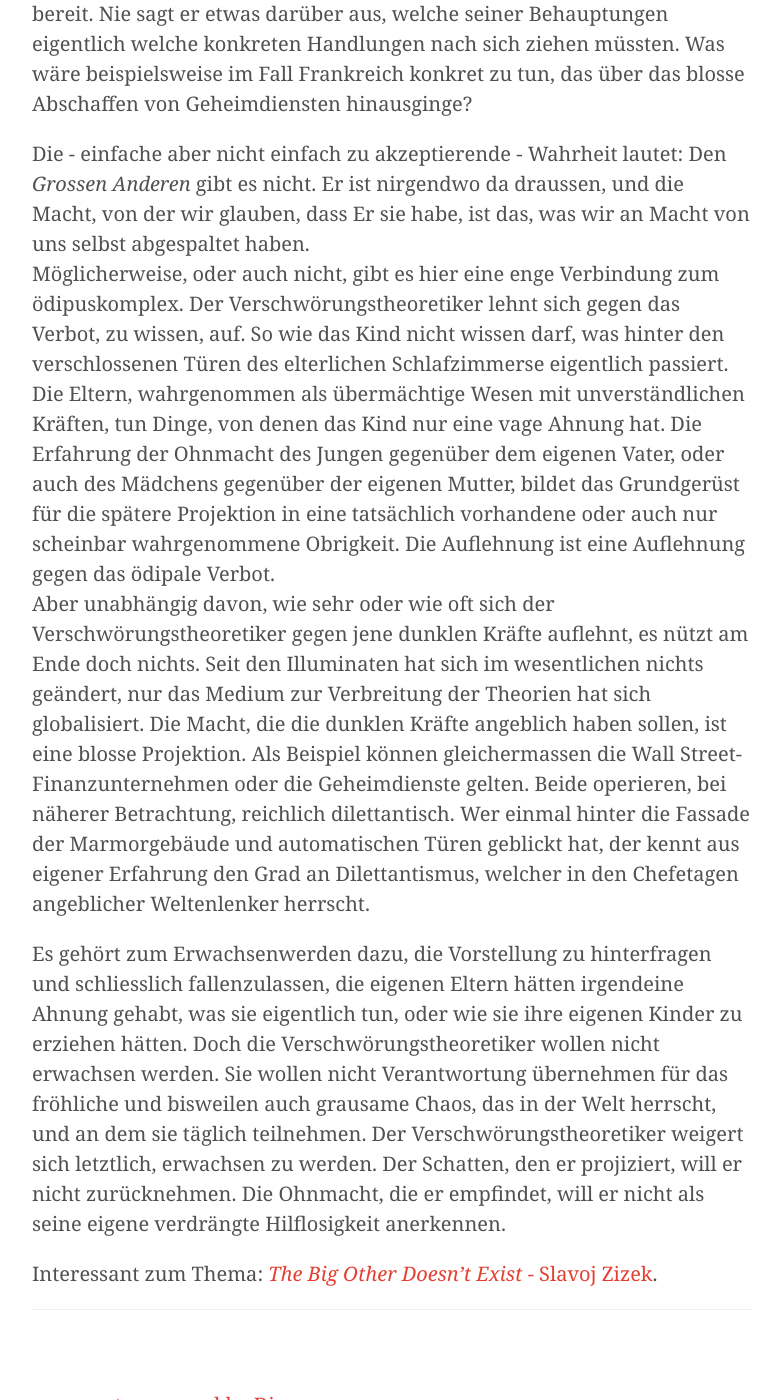
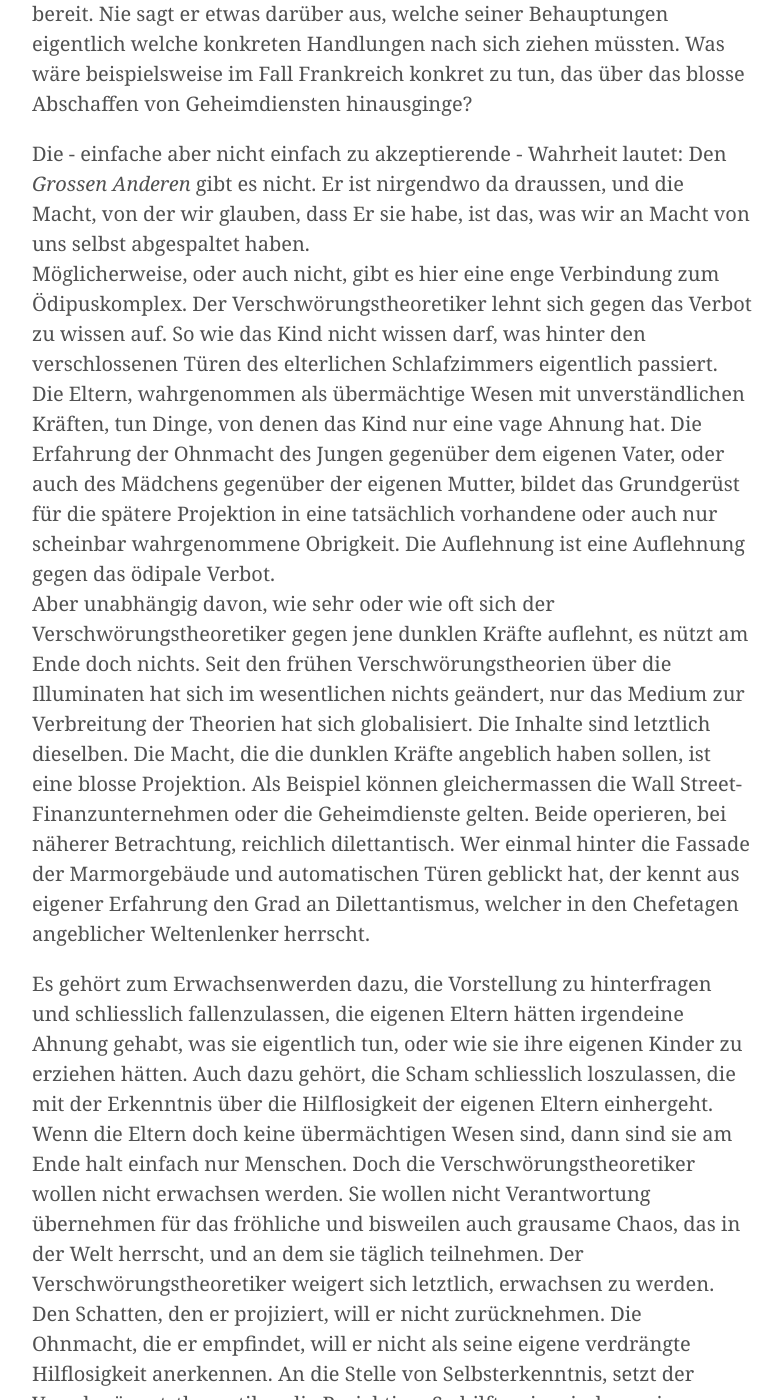
Before and after one commit to fabian-kostadinov/fabian-kostadinov.github.io, a Jekyll site: the page built from _posts/2015-01-10-reaktion-auf-die-verschworungstheoretiker-im-falle-charlie-hebdos.md, in a window 1280 px wide and 1400 px high, scrolled down 1648 px. Shown: the whole window, without its empty margins (248-1031 px from the left). Built offline with Jekyll 4.4.1, drawn with Linux system fonts in a browser that asks for light colours; nearby versions of some CDN libraries; Markdown is read by kramdown in place of the engine named in the settings; comment, search, counter and statistics services are not loaded; some of the changed text lies outside the part shown.

Commit message:
Updated Post

```diff
--- a/_posts/2015-01-10-reaktion-auf-die-verschworungstheoretiker-im-falle-charlie-hebdos.md
+++ b/_posts/2015-01-10-reaktion-auf-die-verschworungstheoretiker-im-falle-charlie-hebdos.md
@@ -16,9 +16,9 @@ Mit denselben Mitteln der Verschw&ouml;rungstheorie operierten &uuml;brigens die
 Faszinierenderweise h&auml;lt der Verschw&ouml;rungstheoretiker keinerlei L&ouml;sung bereit. Nie sagt er etwas dar&uuml;ber aus, welche seiner Behauptungen eigentlich welche konkreten Handlungen nach sich ziehen m&uuml;ssten. Was w&auml;re beispielsweise im Fall Frankreich konkret zu tun, das &uuml;ber das blosse Abschaffen von Geheimdiensten hinausginge?
 
 Die - einfache aber nicht einfach zu akzeptierende - Wahrheit lautet:  Den _Grossen Anderen_ gibt es nicht. Er ist nirgendwo da draussen, und die Macht, von der wir glauben, dass Er sie habe, ist das, was wir an Macht von uns selbst abgespaltet haben.
-M&ouml;glicherweise, oder auch nicht, gibt es hier eine enge Verbindung zum &ouml;dipuskomplex. Der Verschw&ouml;rungstheoretiker lehnt sich gegen das Verbot, zu wissen, auf. So wie das Kind nicht wissen darf, was hinter den verschlossenen T&uuml;ren des elterlichen Schlafzimmerse eigentlich passiert. Die Eltern, wahrgenommen als &uuml;berm&auml;chtige Wesen mit unverst&auml;ndlichen Kr&auml;ften, tun Dinge, von denen das Kind nur eine vage Ahnung hat. Die Erfahrung der Ohnmacht des Jungen gegen&uuml;ber dem eigenen Vater, oder auch des M&auml;dchens gegen&uuml;ber der eigenen Mutter, bildet das Grundger&uuml;st f&uuml;r die sp&auml;tere Projektion in eine tats&auml;chlich vorhandene oder auch nur scheinbar wahrgenommene Obrigkeit. Die Auflehnung ist eine Auflehnung gegen das &ouml;dipale Verbot.
-Aber unabh&auml;ngig davon, wie sehr oder wie oft sich der Verschw&ouml;rungstheoretiker gegen jene dunklen Kr&auml;fte auflehnt, es n&uuml;tzt am Ende doch nichts. Seit den Illuminaten hat sich im wesentlichen nichts ge&auml;ndert, nur das Medium zur Verbreitung der Theorien hat sich globalisiert. Die Macht, die die dunklen Kr&auml;fte angeblich haben sollen, ist eine blosse Projektion. Als Beispiel k&ouml;nnen gleichermassen die Wall Street-Finanzunternehmen oder die Geheimdienste gelten. Beide operieren, bei n&auml;herer Betrachtung, reichlich dilettantisch. Wer einmal hinter die Fassade der Marmorgeb&auml;ude und automatischen T&uuml;ren geblickt hat, der kennt aus eigener Erfahrung den Grad an Dilettantismus, welcher in den Chefetagen angeblicher Weltenlenker herrscht.
+M&ouml;glicherweise, oder auch nicht, gibt es hier eine enge Verbindung zum &Ouml;dipuskomplex. Der Verschw&ouml;rungstheoretiker lehnt sich gegen das Verbot zu wissen auf. So wie das Kind nicht wissen darf, was hinter den verschlossenen T&uuml;ren des elterlichen Schlafzimmers eigentlich passiert. Die Eltern, wahrgenommen als &uuml;berm&auml;chtige Wesen mit unverst&auml;ndlichen Kr&auml;ften, tun Dinge, von denen das Kind nur eine vage Ahnung hat. Die Erfahrung der Ohnmacht des Jungen gegen&uuml;ber dem eigenen Vater, oder auch des M&auml;dchens gegen&uuml;ber der eigenen Mutter, bildet das Grundger&uuml;st f&uuml;r die sp&auml;tere Projektion in eine tats&auml;chlich vorhandene oder auch nur scheinbar wahrgenommene Obrigkeit. Die Auflehnung ist eine Auflehnung gegen das &ouml;dipale Verbot.
+Aber unabh&auml;ngig davon, wie sehr oder wie oft sich der Verschw&ouml;rungstheoretiker gegen jene dunklen Kr&auml;fte auflehnt, es n&uuml;tzt am Ende doch nichts. Seit den fr&uuml;hen Verschw&ouml;rungstheorien &uuml;ber die Illuminaten hat sich im wesentlichen nichts ge&auml;ndert, nur das Medium zur Verbreitung der Theorien hat sich globalisiert. Die Inhalte sind letztlich dieselben. Die Macht, die die dunklen Kr&auml;fte angeblich haben sollen, ist eine blosse Projektion. Als Beispiel k&ouml;nnen gleichermassen die Wall Street-Finanzunternehmen oder die Geheimdienste gelten. Beide operieren, bei n&auml;herer Betrachtung, reichlich dilettantisch. Wer einmal hinter die Fassade der Marmorgeb&auml;ude und automatischen T&uuml;ren geblickt hat, der kennt aus eigener Erfahrung den Grad an Dilettantismus, welcher in den Chefetagen angeblicher Weltenlenker herrscht.
 
-Es geh&ouml;rt zum Erwachsenwerden dazu, die Vorstellung zu hinterfragen und schliesslich fallenzulassen, die eigenen Eltern h&auml;tten irgendeine Ahnung gehabt, was sie eigentlich tun, oder wie sie ihre eigenen Kinder zu erziehen h&auml;tten. Doch die Verschw&ouml;rungstheoretiker wollen nicht erwachsen werden. Sie wollen nicht Verantwortung &uuml;bernehmen f&uuml;r das fr&ouml;hliche und bisweilen auch grausame Chaos, das in der Welt herrscht, und an dem sie t&auml;glich teilnehmen. Der Verschw&ouml;rungstheoretiker weigert sich letztlich, erwachsen zu werden. Der Schatten, den er projiziert, will er nicht zur&uuml;cknehmen. Die Ohnmacht, die er empfindet, will er nicht als seine eigene verdr&auml;ngte Hilflosigkeit anerkennen.
+Es geh&ouml;rt zum Erwachsenwerden dazu, die Vorstellung zu hinterfragen und schliesslich fallenzulassen, die eigenen Eltern h&auml;tten irgendeine Ahnung gehabt, was sie eigentlich tun, oder wie sie ihre eigenen Kinder zu erziehen h&auml;tten. Auch dazu geh&ouml;rt, die Scham schliesslich loszulassen, die mit der Erkenntnis &uuml;ber die Hilflosigkeit der eigenen Eltern einhergeht. Wenn die Eltern doch keine &uuml;berm&auml;chtigen Wesen sind, dann sind sie am Ende halt einfach nur Menschen. Doch die Verschw&ouml;rungstheoretiker wollen nicht erwachsen werden. Sie wollen nicht Verantwortung &uuml;bernehmen f&uuml;r das fr&ouml;hliche und bisweilen auch grausame Chaos, das in der Welt herrscht, und an dem sie t&auml;glich teilnehmen. Der Verschw&ouml;rungstheoretiker weigert sich letztlich, erwachsen zu werden. Den Schatten, den er projiziert, will er nicht zur&uuml;cknehmen. Die Ohnmacht, die er empfindet, will er nicht als seine eigene verdr&auml;ngte Hilflosigkeit anerkennen. An die Stelle von Selbsterkenntnis, setzt der Verschw&ouml;runtstheoretiker die Projektion. So hilft er ironischerweise fleissig mit, das Dunkle im Dunkeln zu belassen. Ausgerechnet die Wahrheit des Lichts der Aufkl&auml;rung, die er f&uuml;r sich in Anspruch nimmt, scheut er.
 
 Interessant zum Thema: [_The Big Other Doesn't Exist_ - Slavoj Zizek](http://www.lacan.com/zizekother.htm).
```
